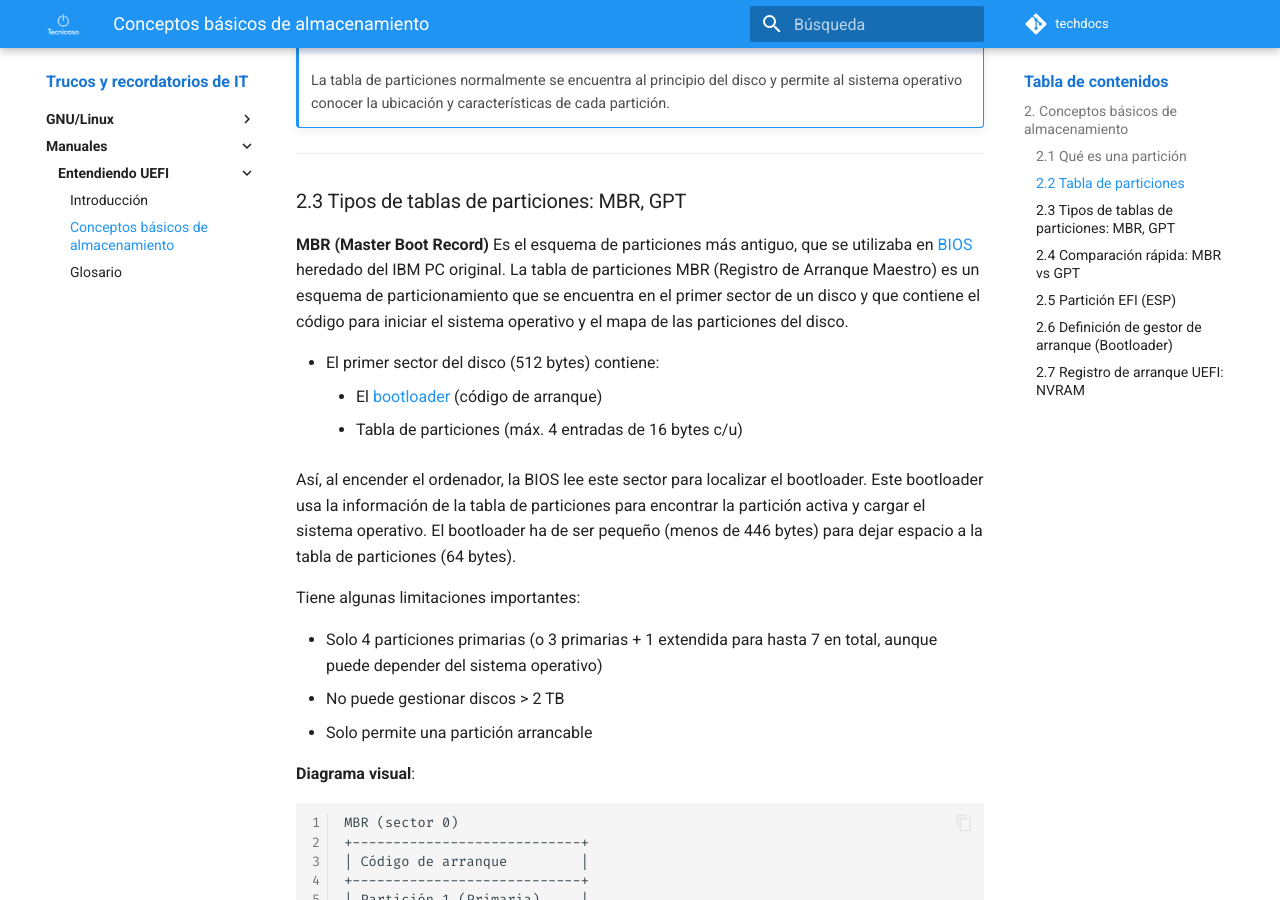
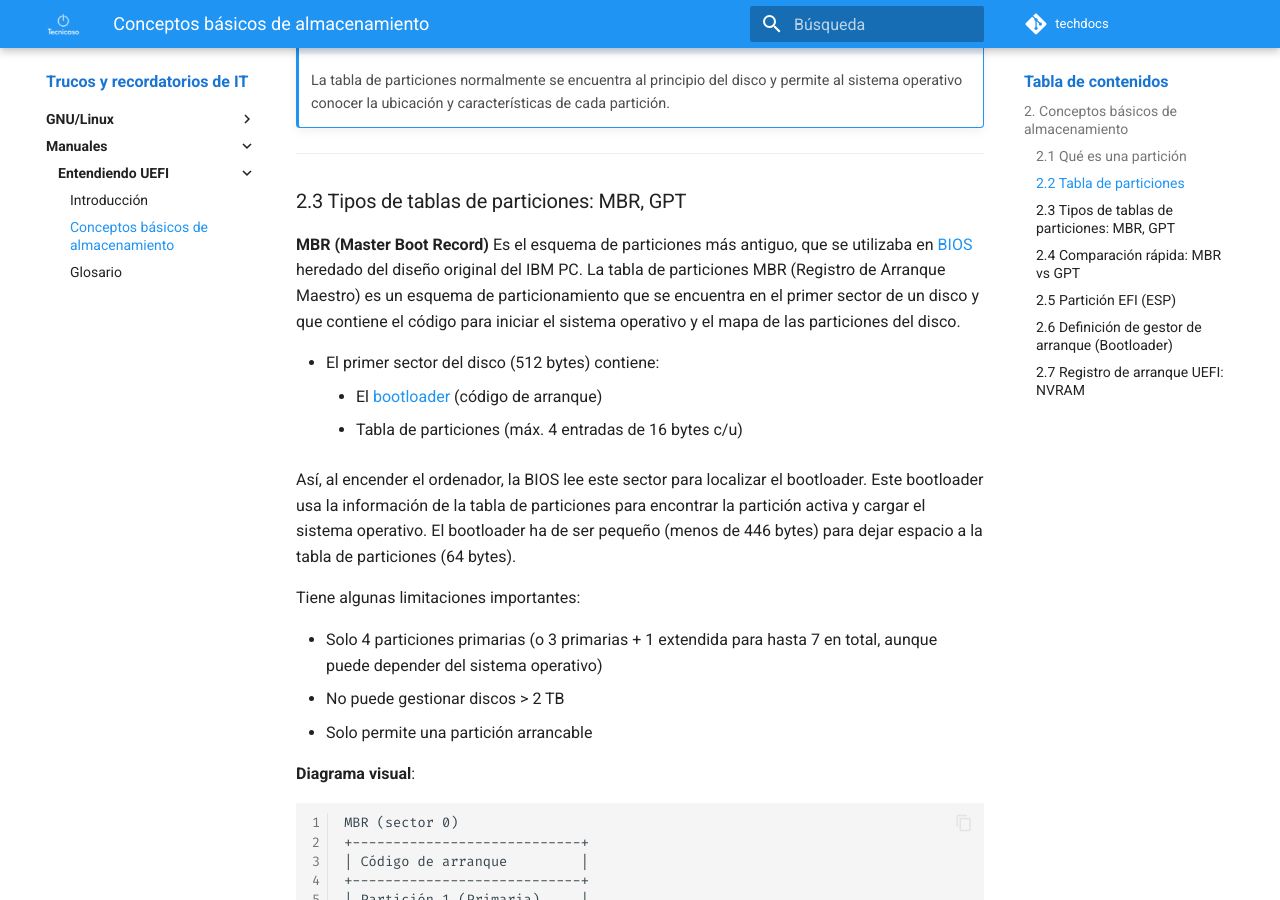
Before and after one commit to ivangarciaalcaide/techdocs, an MkDocs documentation site: the page built from docs/entendiendo_uefi/02-conceptos_basicos_almacenamiento.md, in a window 1280 px wide and 900 px high, scrolled down 1426 px. Built offline with MkDocs 1.6.1 and Material for MkDocs 9.7.7, drawn with Linux system fonts in a browser that asks for light colours; comment, search, counter and statistics services are not loaded; some of the changed text lies outside the part shown.

Commit message:
Corregida errata.

```diff
--- a/docs/entendiendo_uefi/02-conceptos_basicos_almacenamiento.md
+++ b/docs/entendiendo_uefi/02-conceptos_basicos_almacenamiento.md
@@ -61,7 +61,7 @@ La **tabla de particiones** es la estructura que indica cómo está dividido un
 ### 2.3 Tipos de tablas de particiones: MBR, GPT
 
 **MBR (Master Boot Record)**
-Es el esquema de particiones más antiguo, que se utilizaba en [BIOS](99-glosario.md#bios) heredado del IBM PC original.
+Es el esquema de particiones más antiguo, que se utilizaba en [BIOS](99-glosario.md#bios) heredado del diseño original del IBM PC.
 La tabla de particiones MBR (Registro de Arranque Maestro) es un esquema de particionamiento que se encuentra en el
 primer sector de un disco y que contiene el código para iniciar el sistema operativo y el mapa de las particiones del
 disco.
```
Also changed, not shown: other parts of docs/entendiendo_uefi/02-conceptos_basicos_almacenamiento.md (+1 -1 lines).
